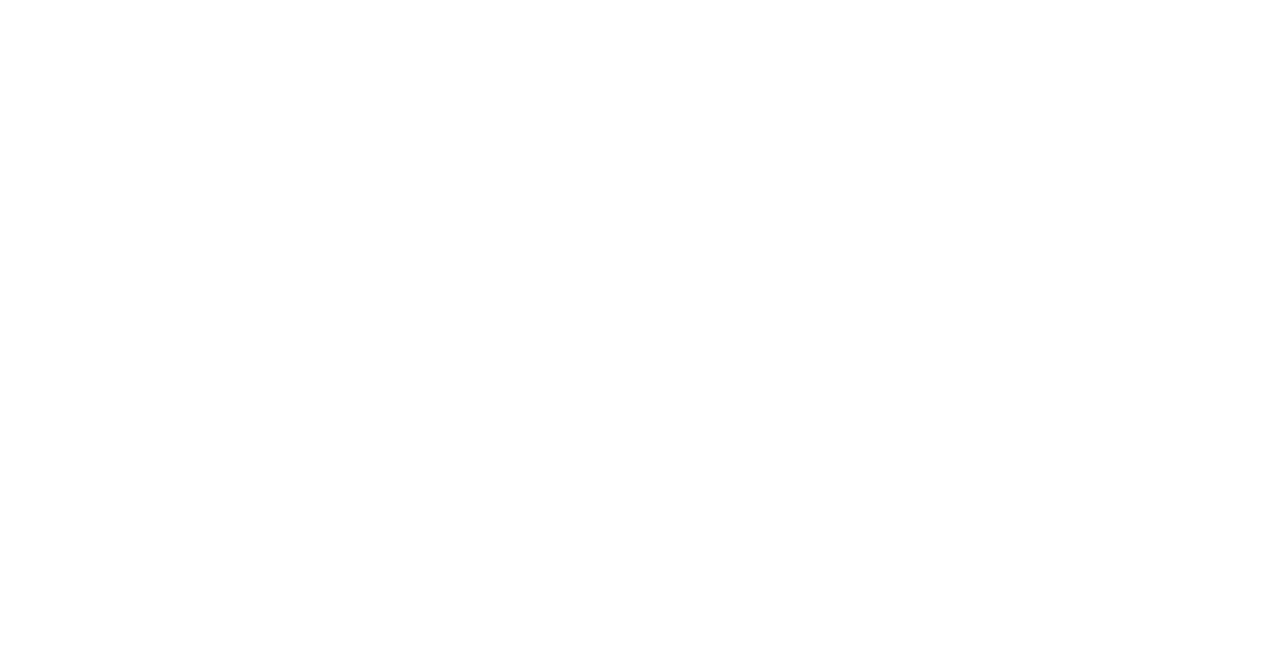
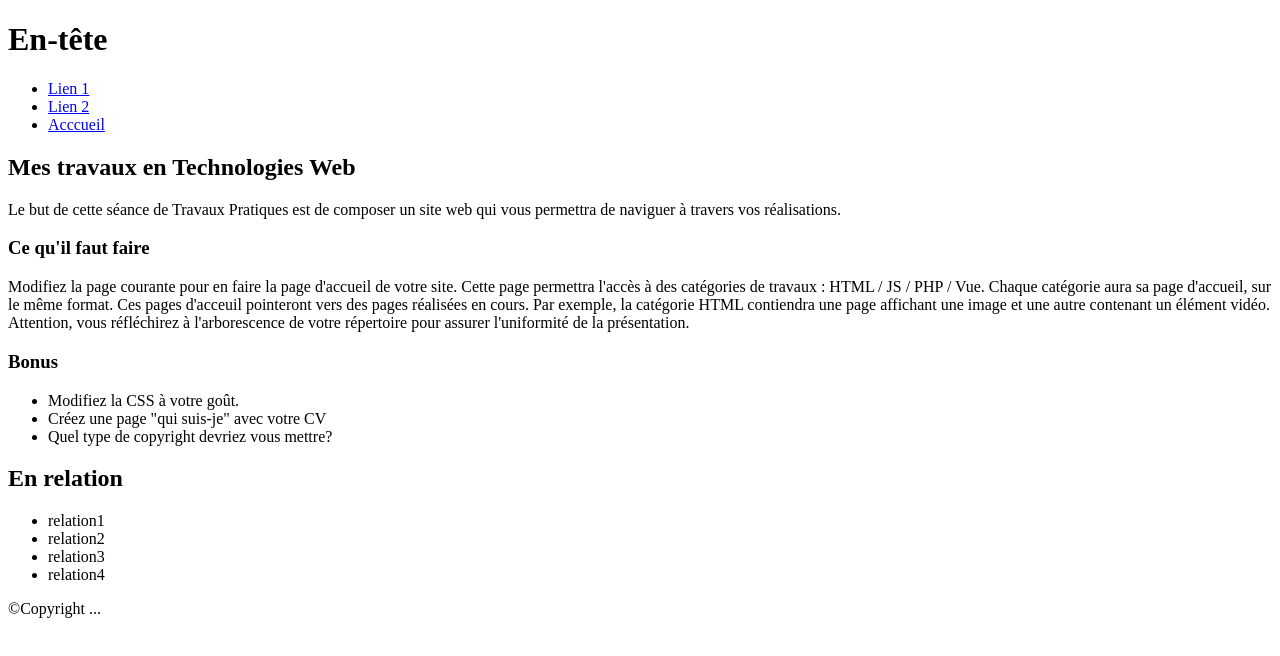
Before and after one commit to FaresHadiji/FaresHadiji.github.io, a plain HTML site: page index.html in a window 1280 px wide. Drawn offline with Linux system fonts and the light colour scheme.

Commit message:
Update index.html

```diff
--- a/index.html
+++ b/index.html
@@ -1,12 +1,59 @@
 <!DOCTYPE html>
- <html lang="fr">
+<html>
   <head>
-     <meta charset="UTF-8">
-     <meta http-equiv="X-UA-Compatible" content="IE=edge">
-     <meta name="viewport" content="width=device-width, initial-scale=1.0">
-     <title>Bonjour</title>
+    <meta charset="utf-8">
+
+    <title>Accueil</title>
+    <link rel="stylesheet" type="text/css" href="style.css">
+
   </head>
+
   <body>
+    <header>
+      <h1>En-tête</h1>
+    </header>
+
+    <nav>
+      <ul>
+        <li><a href="./page1.html">Lien 1</a></li>
+        <li><a href="./page2.html">Lien 2</a></li>
+        <li><a href="./index.html">Acccueil</a></li>
+      </ul>
+
+     </nav>
+
+     <main>
+      <article>
+        <h2>Mes travaux en Technologies Web</h2>
+        <p>Le but de cette séance de Travaux Pratiques est de composer un site web qui vous permettra de naviguer à travers vos réalisations.</p>
+
+        <h3>Ce qu'il faut faire</h3>
+        <p>Modifiez la page courante pour en faire la page d'accueil de votre site. Cette page permettra l'accès à des catégories de travaux : HTML / JS / PHP / Vue. Chaque catégorie aura sa page d'accueil, sur le même format. Ces pages d'acceuil pointeront vers des pages réalisées en cours. Par exemple, la catégorie HTML contiendra une page affichant une image et une autre contenant un élément vidéo.  Attention, vous réfléchirez à l'arborescence de votre répertoire pour assurer l'uniformité de la présentation.
+        </p>
+
+        <h3>Bonus</h3>
+        <ul>
+          <li>Modifiez la CSS à votre goût.</li>
+          <li>Créez une page "qui suis-je" avec votre CV</li>
+          <li>Quel type de copyright devriez vous mettre?</li>
+        </ul>
+      </article>
+
+      <aside>
+        <h2>En relation</h2>
+        <ul>
+          <li><a href="#"></a>relation1</li>
+          <li><a href="#"></a>relation2</li>
+          <li><a href="#"></a>relation3</li>
+          <li><a href="#"></a>relation4</li>
+        </ul>
+      </aside>
+
+    </main>
+
+    <footer>
+      <p>©Copyright ... </p>
+    </footer>
 
   </body>
 </html>
```
Lines whose indentation alone changed are shown as unchanged.
